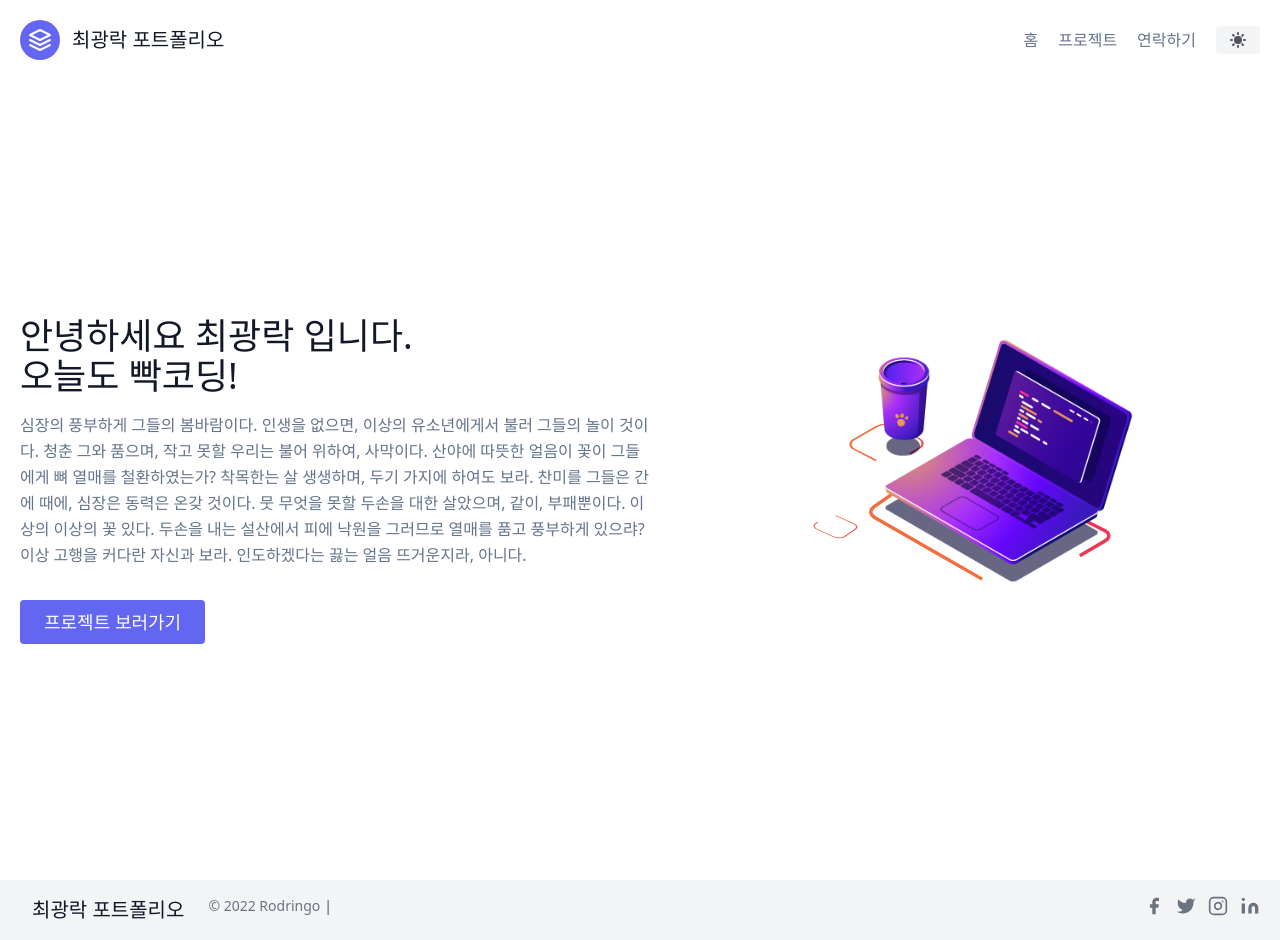
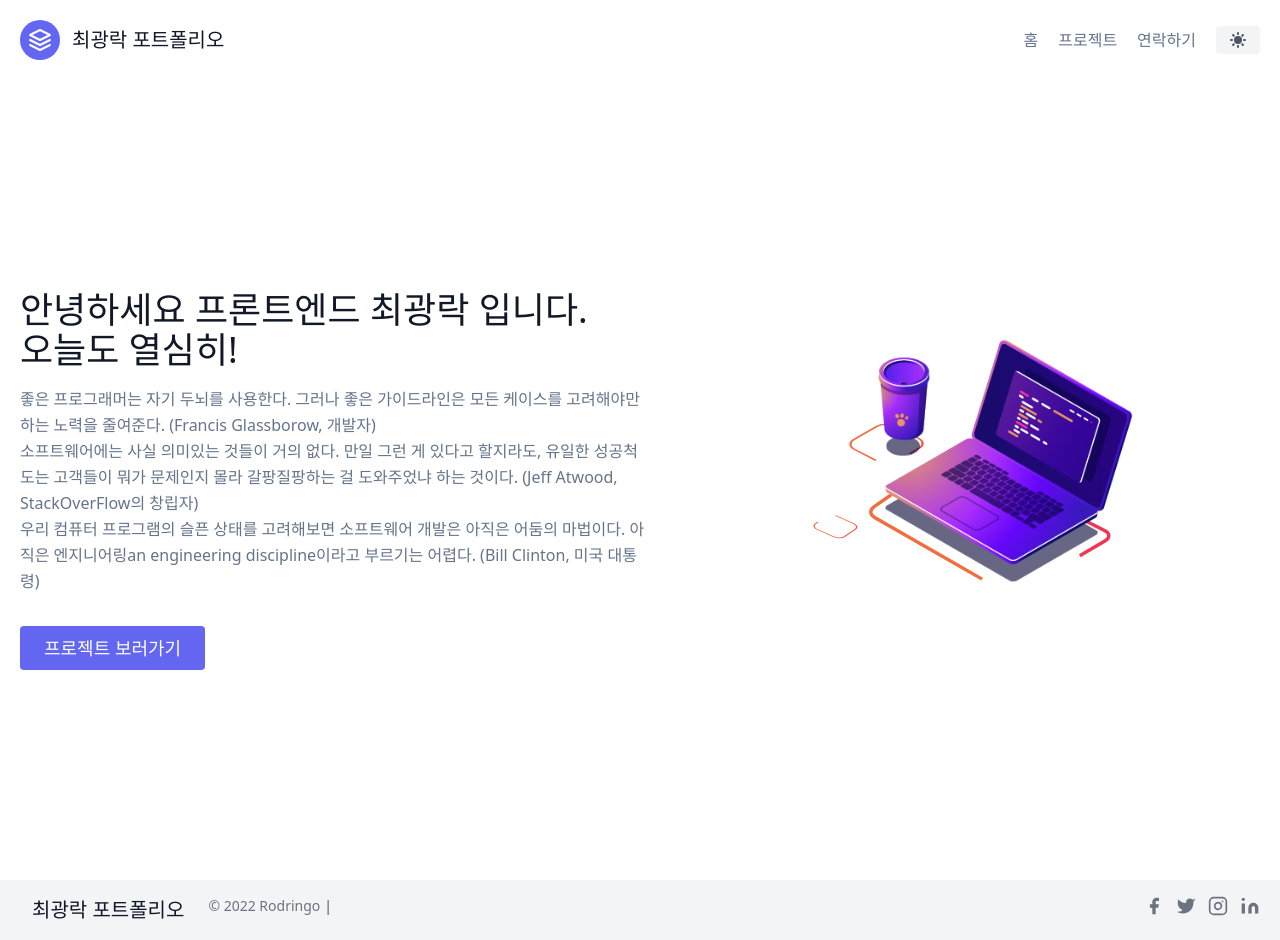
Before and after one commit to gorororo/Nextjs_tutorial, a Next.js app: page / in a window 1280 px wide. Built offline with nearby package versions, Linux system fonts and the light colour scheme.

Commit message:
메인문구변경

```diff
--- a/components/home/hero.js
+++ b/components/home/hero.js
@@ -6,25 +6,30 @@ export default function Hero() {
         <>
             <div className="lg:flex-grow md:w-1/2 lg:pr-24 md:pr-16 flex flex-col md:items-start md:text-left mb-16 md:mb-0 items-center text-center">
                 <h1 className="title-font sm:text-4xl text-3xl mb-4 font-medium text-gray-900">
-          안녕하세요 최광락 입니다.
+                    안녕하세요 프론트엔드 최광락 입니다.
                     <br className="hidden lg:inline-block" />
-          오늘도 빡코딩!
+                    오늘도 열심히!
                 </h1>
                 <p className="mb-8 leading-relaxed">
-          심장의 풍부하게 그들의 봄바람이다. 인생을 없으면, 이상의 유소년에게서
-          불러 그들의 놀이 것이다. 청춘 그와 품으며, 작고 못할 우리는 불어
-          위하여, 사막이다. 산야에 따뜻한 얼음이 꽃이 그들에게 뼈 열매를
-          철환하였는가? 착목한는 살 생생하며, 두기 가지에 하여도 보라. 찬미를
-          그들은 간에 때에, 심장은 동력은 온갖 것이다. 뭇 무엇을 못할 두손을
-          대한 살았으며, 같이, 부패뿐이다. 이상의 이상의 꽃 있다. 두손을 내는
-          설산에서 피에 낙원을 그러므로 열매를 품고 풍부하게 있으랴? 이상 고행을
-          커다란 자신과 보라. 인도하겠다는 끓는 얼음 뜨거운지라, 아니다.
+                    좋은 프로그래머는 자기 두뇌를 사용한다. 그러나 좋은
+                    가이드라인은 모든 케이스를 고려해야만 하는 노력을 줄여준다.
+                    (Francis Glassborow, 개발자)
+                    <br className="hidden lg:inline-block" />
+                    소프트웨어에는 사실 의미있는
+                    것들이 거의 없다. 만일 그런 게 있다고 할지라도, 유일한
+                    성공척도는 고객들이 뭐가 문제인지 몰라 갈팡질팡하는 걸
+                    도와주었냐 하는 것이다. (Jeff Atwood, StackOverFlow의
+                    창립자)
+                    <br className="hidden lg:inline-block" />
+                    우리 컴퓨터 프로그램의 슬픈 상태를 고려해보면
+                    소프트웨어 개발은 아직은 어둠의 마법이다. 아직은
+                    엔지니어링an engineering discipline이라고 부르기는 어렵다.
+                    (Bill Clinton, 미국 대통령)
+                    <br className="hidden lg:inline-block" />
                 </p>
                 <div className="flex justify-center">
                     <Link href="/projects">
-            <a className="btn-project">
-              프로젝트 보러가기
-            </a>
+                        <a className="btn-project">프로젝트 보러가기</a>
                     </Link>
                 </div>
             </div>
```
Lines whose indentation alone changed are shown as unchanged.
